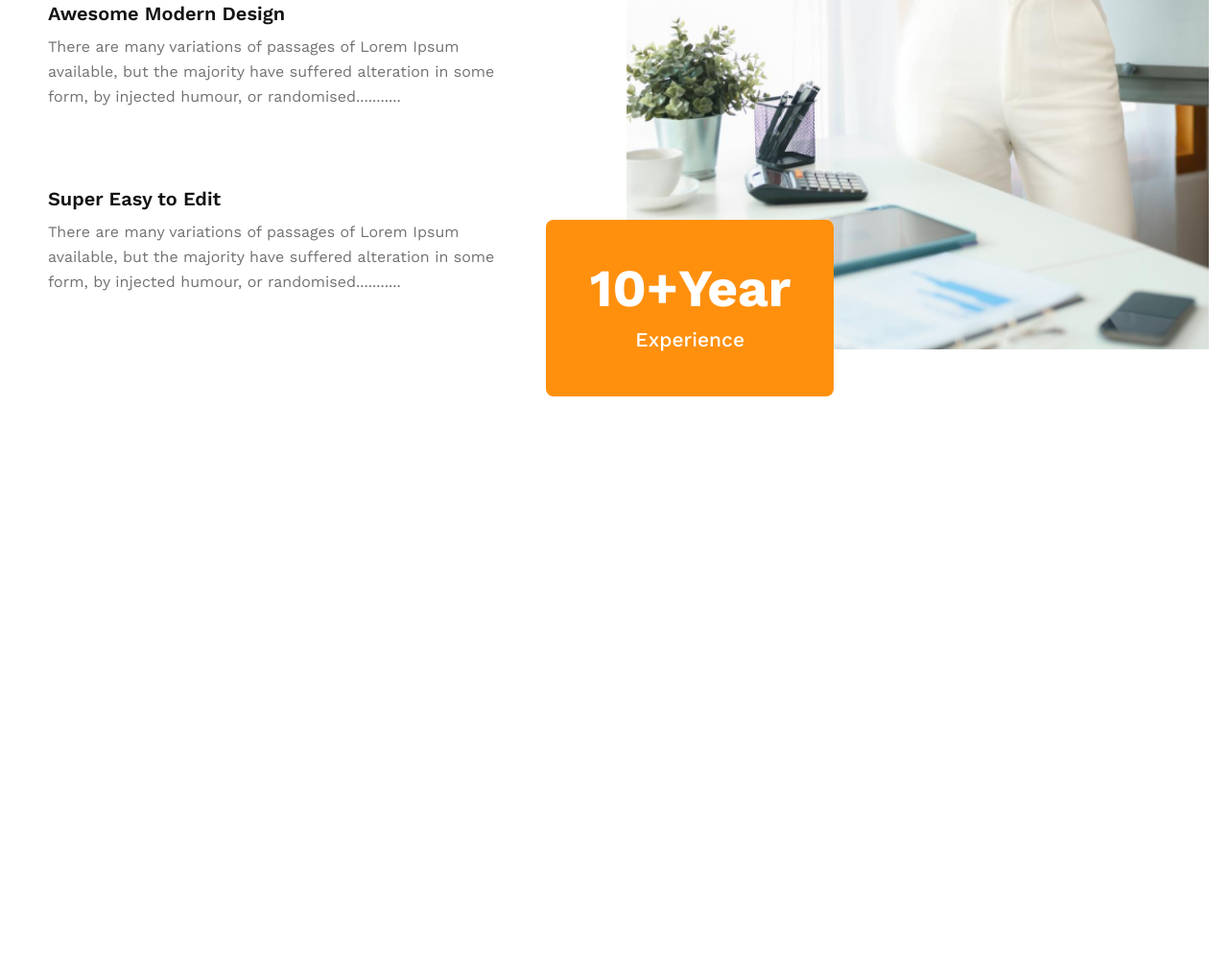
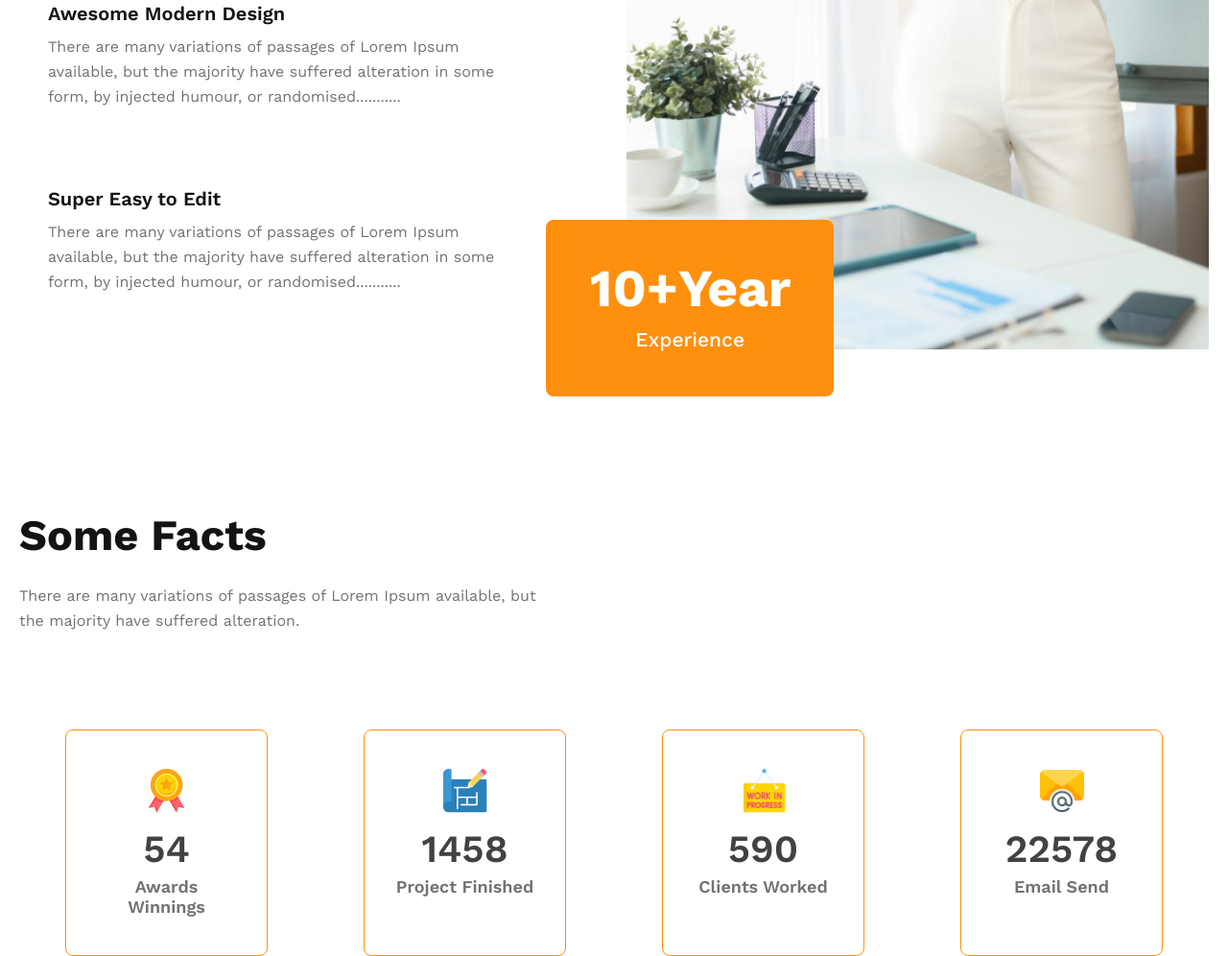
Before and after one commit to rinkuahamed/g3-architects, a plain HTML site: page index.html in a window 1280 px wide. Shown: the part 2634-3630 px from the top of the page at 96% size. Before the commit the page ends 3047 px from the top, so only its background shows below. Drawn offline with nearby package versions, Linux system fonts and the light colour scheme.

Commit message:
Some Facts Area done

```diff
--- a/index.html
+++ b/index.html
@@ -145,5 +145,38 @@
         </div>
       </div>
     </section>
+    <!-- Some Facts area -->
+    <section class="some-facts">
+      <div class="container">
+        <h2 class="section-title">Some Facts</h2>
+        <p class="section-description">
+          There are many variations of passages of Lorem Ipsum available, but
+          <br />
+          the majority have suffered alteration.
+        </p>
+        <div class="some-facts-item-container">
+          <div class="some-fact-item">
+            <img src="./images/icons/ribon.png" alt="" />
+            <h3>54</h3>
+            <p>Awards Winnings</p>
+          </div>
+          <div class="some-fact-item">
+            <img src="./images/icons/projects.png" alt="" />
+            <h3>1458</h3>
+            <p>Project Finished</p>
+          </div>
+          <div class="some-fact-item">
+            <img src="./images/icons/customers.png" alt="" />
+            <h3>590</h3>
+            <p>Clients Worked</p>
+          </div>
+          <div class="some-fact-item">
+            <img src="./images/icons/email.png" alt="" />
+            <h3>22578</h3>
+            <p>Email Send</p>
+          </div>
+        </div>
+      </div>
+    </section>
   </body>
 </html>
--- a/styles/style.css
+++ b/styles/style.css
@@ -138,9 +138,9 @@ img {
 .color-feature {
   color: #ff900e;
 }
-/*===========================
+/*======================
     About styles
-=============================*/
+========================*/
 .about {
   padding-top: 130px;
 }
@@ -201,3 +201,44 @@ img {
   font-size: 21px;
   font-weight: 500;
 }
+/*======================
+    Some Facts styles
+========================*/
+.some-facts {
+  padding-top: 167px;
+}
+.some-facts-item-container {
+  display: grid;
+  grid-template-columns: repeat(4, 1fr);
+  margin-top: 100px;
+  column-gap: 100px;
+  padding: 0 48px;
+}
+.some-fact-item {
+  text-align: center;
+  border: 1px solid #ff900e;
+  border-radius: 8px;
+  padding: 40px 30px;
+  transition: transform 0.4s;
+}
+.some-fact-item:hover {
+  transform: translateY(-10px);
+}
+.some-fact-item img {
+  width: 46px;
+  height: 46px;
+  margin-bottom: 10px;
+}
+
+.some-fact-item h3 {
+  font-weight: 600;
+  font-size: 40px;
+  color: #424242;
+  margin-bottom: 5px;
+}
+
+.some-fact-item p {
+  font-weight: 600;
+  font-size: 18px;
+  color: #727272;
+}
```
